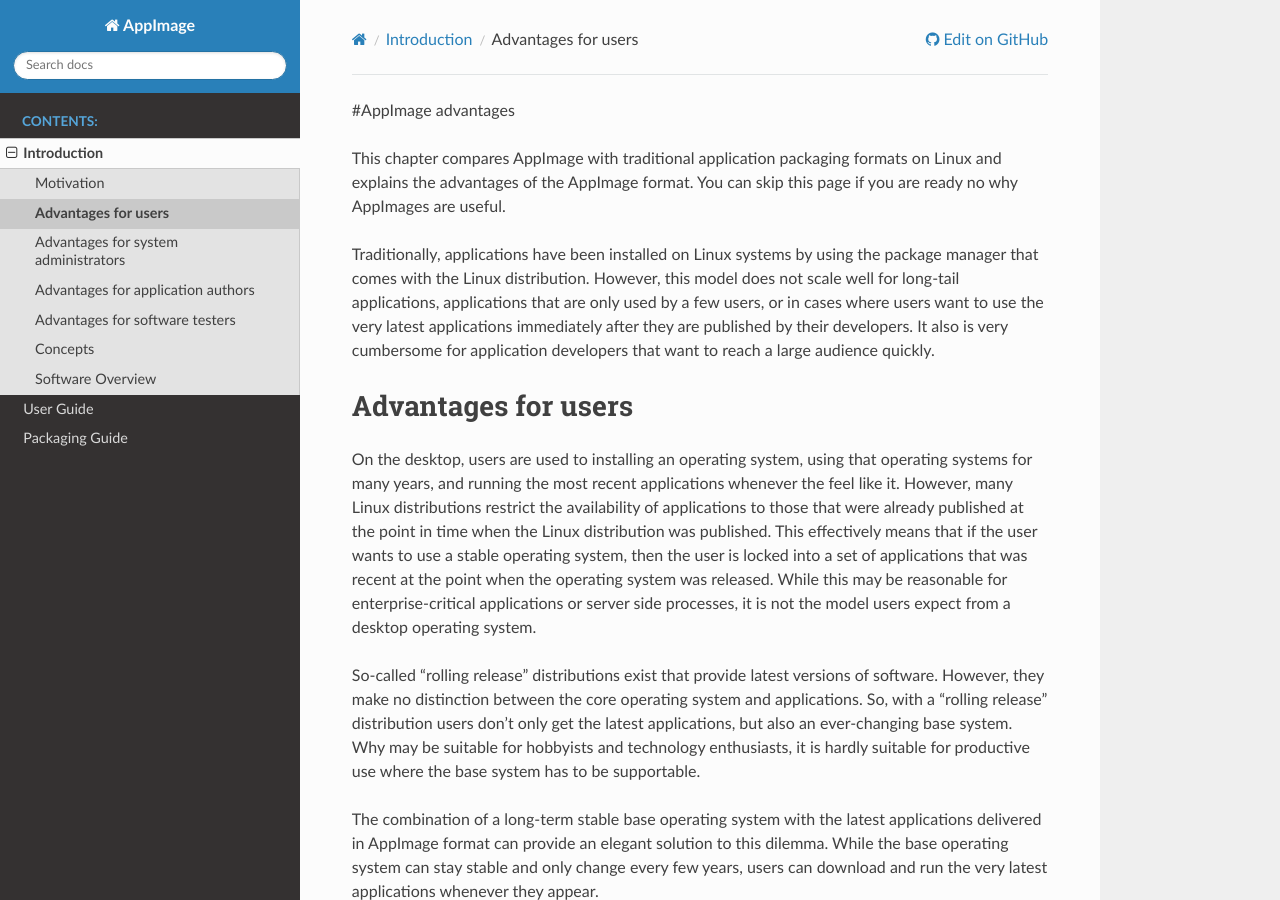
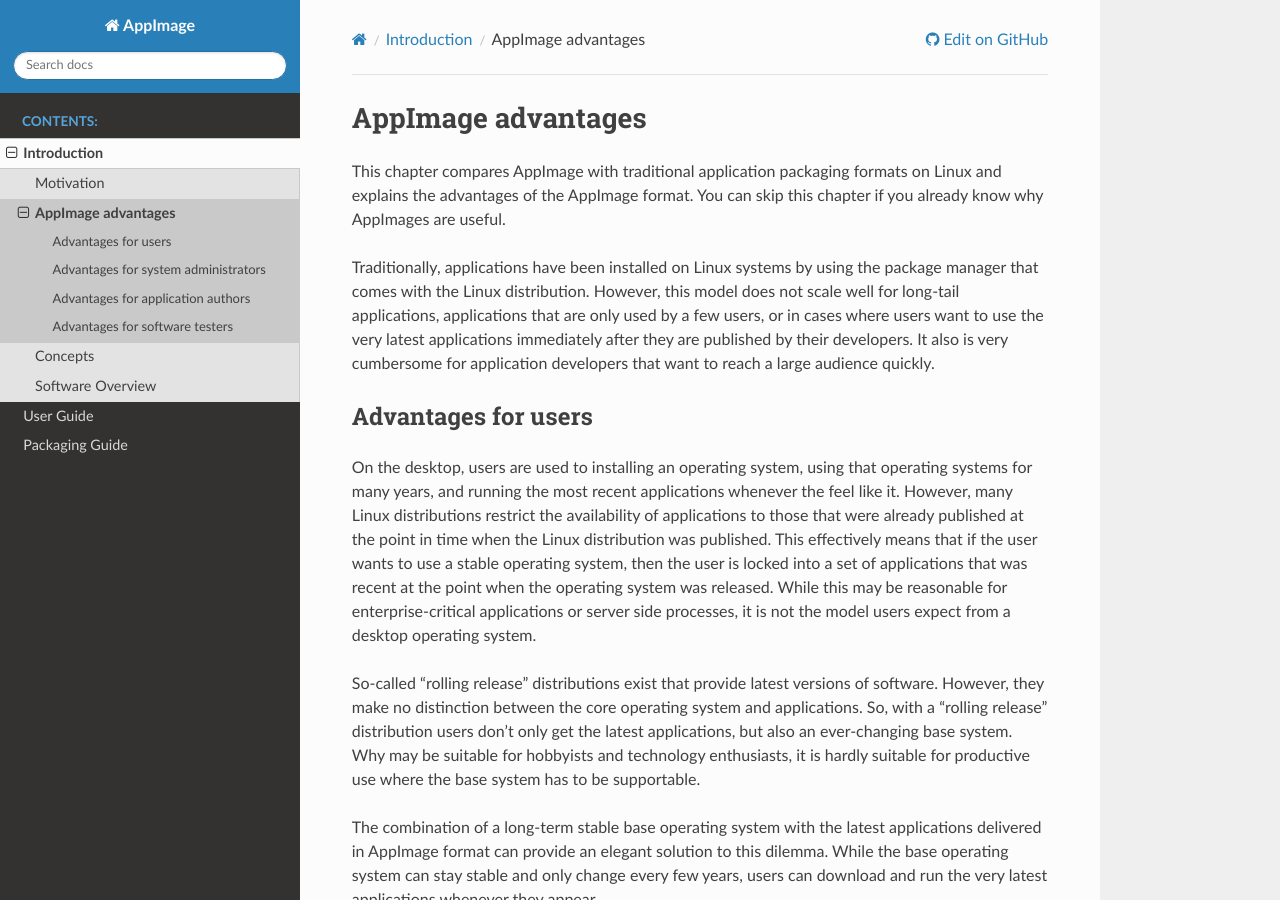
Before and after one commit to AppImage/docs.appimage.org, a Sphinx documentation site: the page built from source/introduction/advantages.md, in a window 1280 px wide and 900 px high. Built offline with Sphinx 7.4.7 and the Read the Docs theme 2.0.0, drawn with Linux system fonts in a browser that asks for light colours.

Commit message:
Update advantages.md

```diff
--- a/source/introduction/advantages.md
+++ b/source/introduction/advantages.md
@@ -1,6 +1,6 @@
-#AppImage advantages
+# AppImage advantages
 
-This chapter compares AppImage with traditional application packaging formats on Linux and explains the advantages of the AppImage format. You can skip this page if you are ready no why AppImages are useful.
+This chapter compares AppImage with traditional application packaging formats on Linux and explains the advantages of the AppImage format. You can skip this chapter if you already know why AppImages are useful.
 
 Traditionally, applications have been installed on Linux systems by using the package manager that comes with the Linux distribution. However, this model does not scale well for long-tail applications, applications that are only used by a few users, or in cases where users want to use the very latest applications immediately after they are published by their developers. It also is very cumbersome for application developers that want to reach a large audience quickly.
 
```
